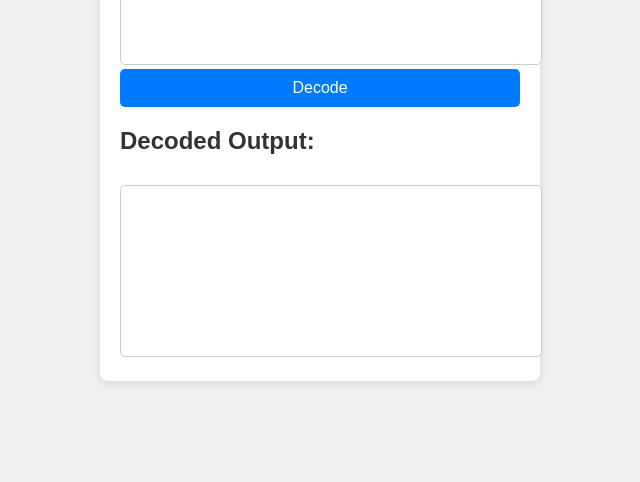
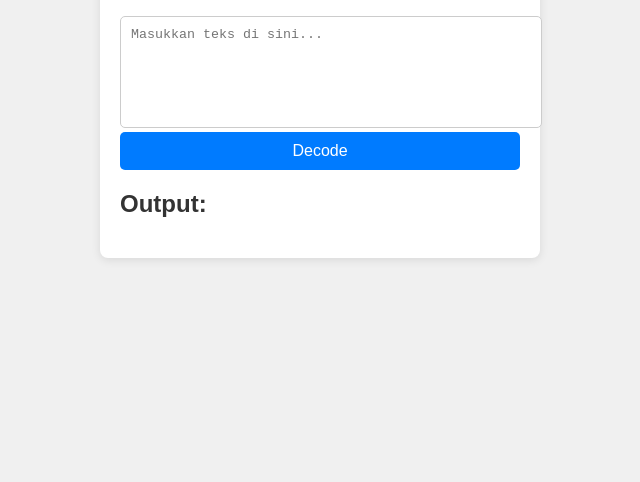
Before and after one commit to wxyz47/query, a plain HTML site: page index.html in a window 1280 px wide. Shown: the part 318-800 px from the top of the page, without its empty margins (320-960 px from the left). Drawn offline with Linux system fonts and the light colour scheme.

Commit message:
Update index.html

```diff
--- a/index.html
+++ b/index.html
@@ -1,18 +1,19 @@
 <!DOCTYPE html>
-<html lang="en">
+<html lang="id">
 <head>
     <meta charset="UTF-8">
     <meta name="viewport" content="width=device-width, initial-scale=1.0">
     <title>URL Decoder</title>
     <link rel="stylesheet" href="styles.css">
+    <link href="https://fonts.googleapis.com/css2?family=Roboto:wght@400;700&display=swap" rel="stylesheet">
 </head>
 <body>
     <div class="container">
         <h1>URL Decoder</h1>
-        <textarea id="input" placeholder="Paste your encoded URL here..." rows="10"></textarea>
+        <textarea id="input" rows="6" placeholder="Masukkan teks di sini..."></textarea>
         <button id="decodeButton">Decode</button>
-        <h2>Decoded Output:</h2>
-        <textarea id="output" rows="10" readonly></textarea>
+        <h2>Output:</h2>
+        <pre id="output"></pre>
     </div>
     <script src="script.js"></script>
 </body>
```
